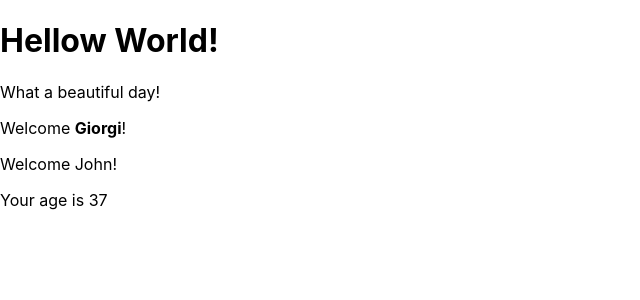
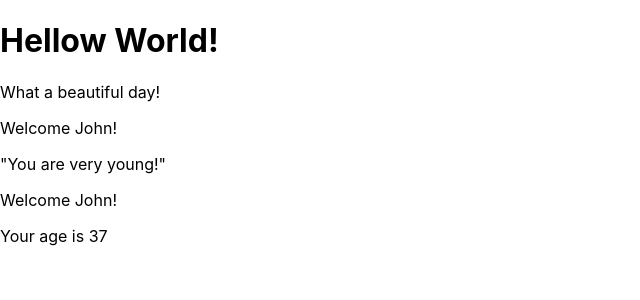
Before and after one commit to GiorgiNeparidze/react-exercises, a React (Create React App) app: page / in a window 1280 px wide. Shown: the top 300 px of the page, without its empty margins (0-640 px from the left). Built offline with nearby package versions, Linux system fonts and the light colour scheme.

Commit message:
finished ConditionalRendering-05

```diff
--- a/src/Age.js
+++ b/src/Age.js
@@ -2,6 +2,11 @@ import React from "react";
 
 export class Age extends React.Component {
   render() {
-    return <div>Your age is {this.props.age}</div>;
+    return (
+      <div>
+        {this.props.age > 18 && <span>Your age is {this.props.age}</span>}
+        {this.props.age < 18 && <span>"You are very young!"</span>}
+      </div>
+    )
   }
 }
--- a/src/App.js
+++ b/src/App.js
@@ -7,7 +7,7 @@ export class App extends React.Component {
     return (
       <div>
         <HellowWorld />
-        <Welcome name={<strong>Giorgi</strong>} age={22} />
+        <Welcome name="John" age={17} />
         <Welcome name="John" age={37} />
       </div>
     );
--- a/src/Welcome.js
+++ b/src/Welcome.js
@@ -6,7 +6,7 @@ export class Welcome extends React.Component {
     return (
       <div>
         <p>Welcome {this.props.name}!</p>
-        {18 < this.props.age && this.props.age < 65 && this.props.name === "John" && <Age age={this.props.age} />}
+        <Age age={this.props.age} />
       </div>
     );
   }
```
